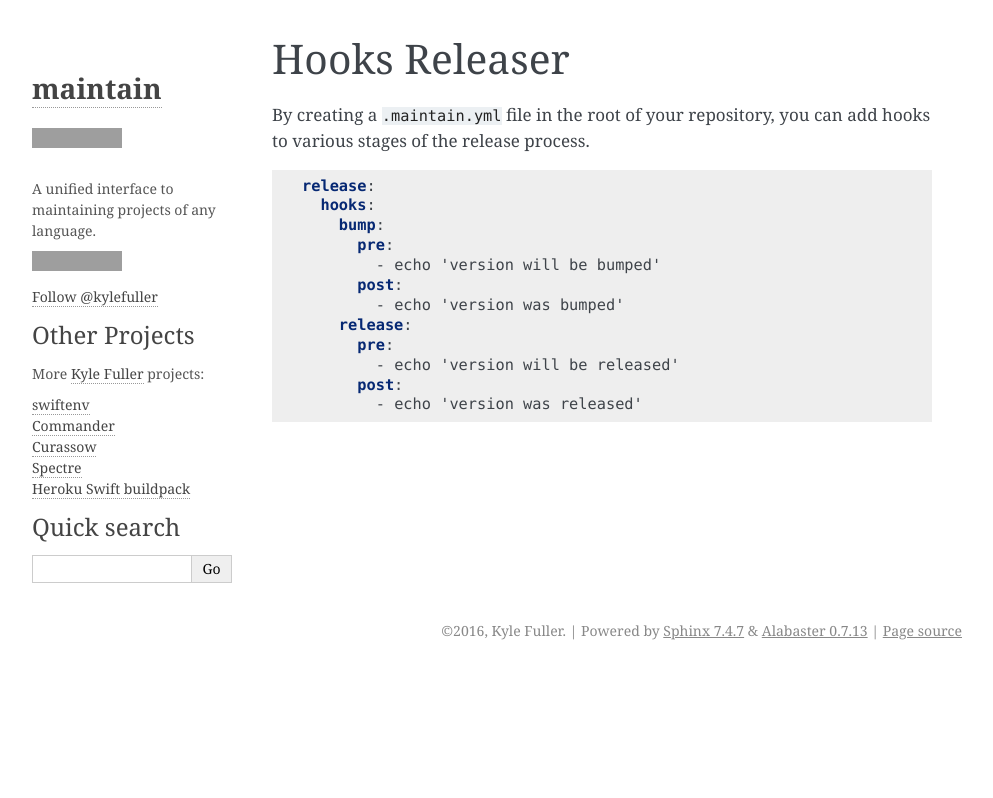
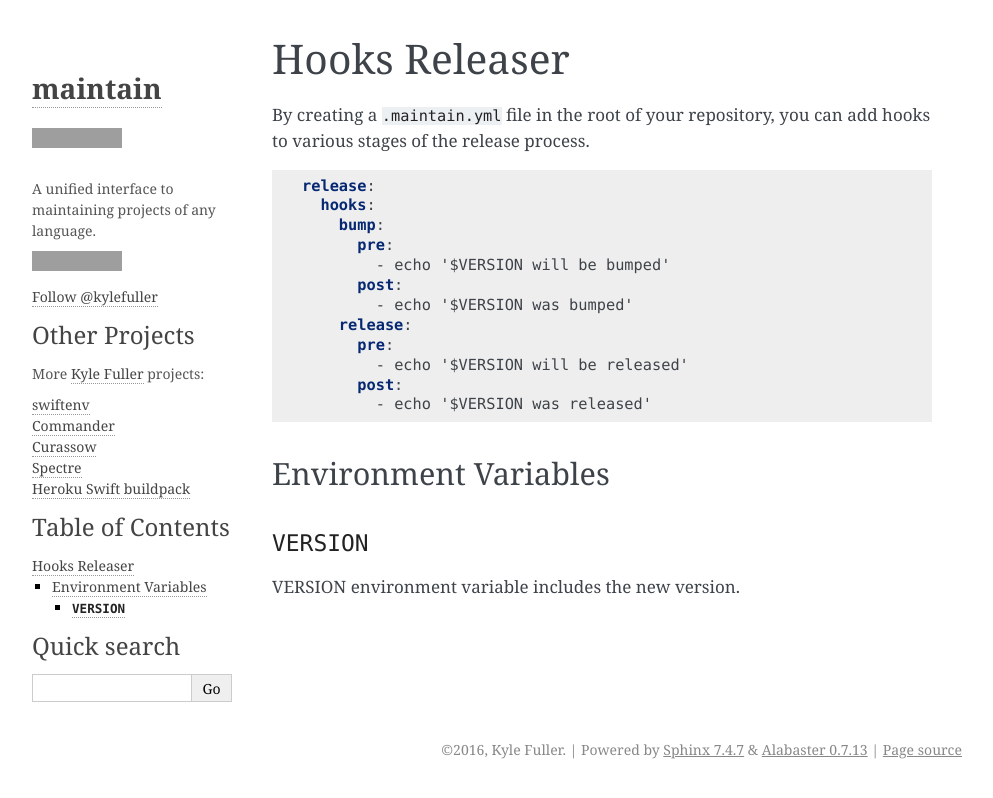
Before and after one commit to kylef/maintain, a Sphinx documentation site: the page built from docs/release/hooks.md, in a window 1280 px wide, cut to the strip 0-798 px from the top of the page. Shown: the whole strip, without its empty margins (148-1141 px from the left). Built offline with Sphinx 7.4.7, drawn with Linux system fonts in a browser that asks for light colours; comment, search, counter and statistics services are not loaded; grey boxes are pictures that could not be loaded.

Commit message:
feat(hooks): Pass new version as environment
Closes #15

````diff
--- a/docs/release/hooks.md
+++ b/docs/release/hooks.md
@@ -8,12 +8,18 @@ release:
   hooks:
     bump:
       pre:
-        - echo 'version will be bumped'
+        - echo '$VERSION will be bumped'
       post:
-        - echo 'version was bumped'
+        - echo '$VERSION was bumped'
     release:
       pre:
-        - echo 'version will be released'
+        - echo '$VERSION will be released'
       post:
-        - echo 'version was released'
+        - echo '$VERSION was released'
 ```
+
+## Environment Variables
+
+### `VERSION`
+
+VERSION environment variable includes the new version.
````
Also changed, not shown: CHANGELOG.md (+1 -0 lines), 2 other files.
